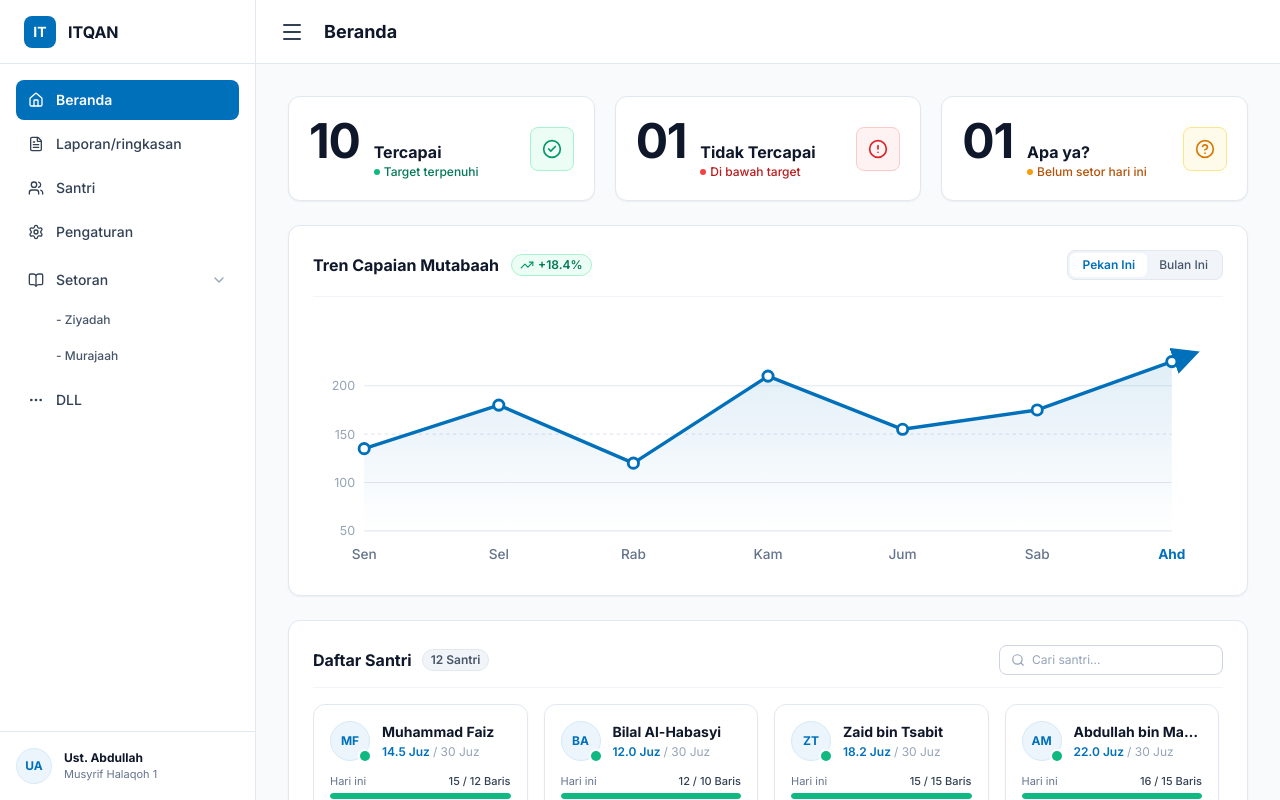
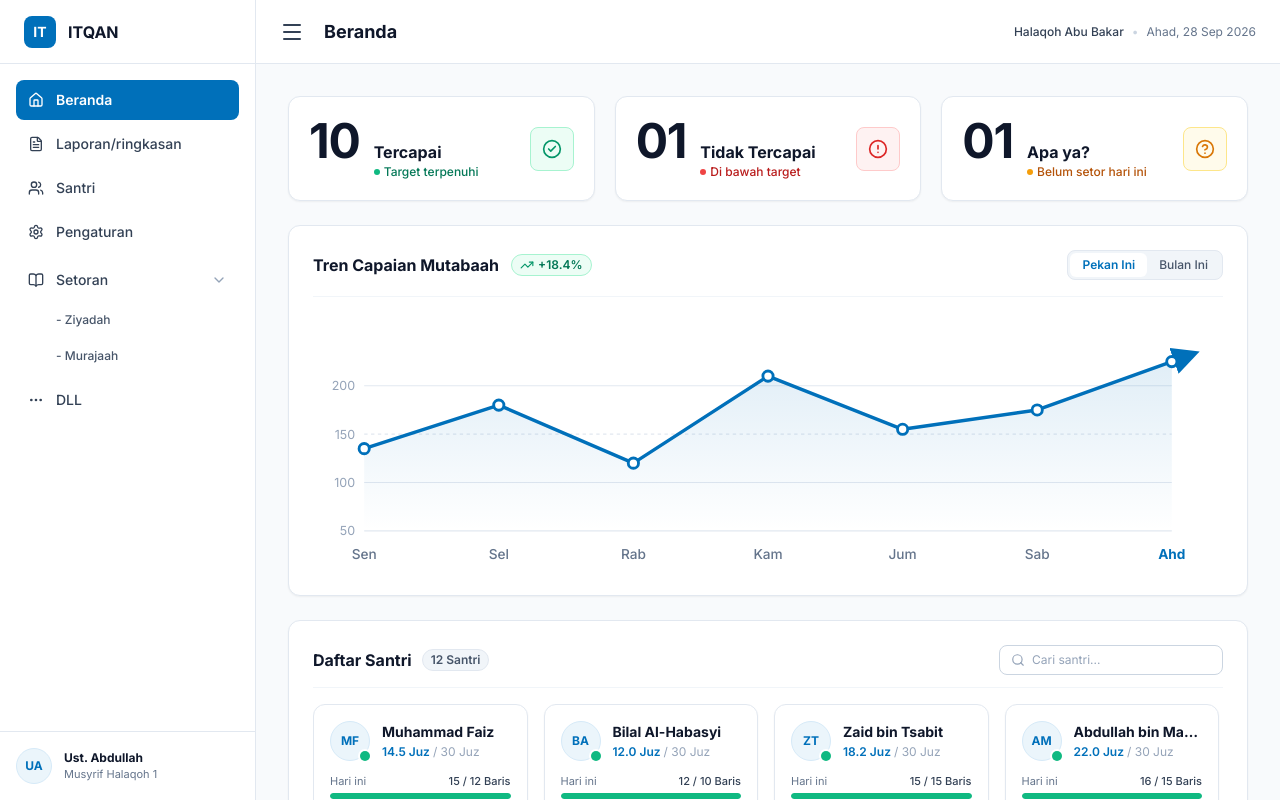
Before and after one commit to FaishalFaiz/ITQAN-Sistem-Mutabaah-Tahfidz-Terpadu, a React (Vite) app: page / in a window 1280 px wide. Shown: the top 800 px of the page. Built offline with nearby package versions, Linux system fonts and the light colour scheme.

Commit message:
style(app): polish header right context with halaqoh and date

```diff
--- a/src/App.tsx
+++ b/src/App.tsx
@@ -61,6 +61,12 @@ export function App() {
               {activeNav === 'beranda' ? 'Beranda' : activeNav.toUpperCase()}
             </span>
           </div>
+
+          <div className="flex items-center gap-2 text-xs text-slate-500">
+            <span className="hidden sm:inline font-medium text-slate-700">Halaqoh Abu Bakar</span>
+            <span className="hidden sm:inline text-slate-300">•</span>
+            <span>Ahad, 28 Sep 2026</span>
+          </div>
         </header>
 
         {/* Dashboard Main View */}
```
